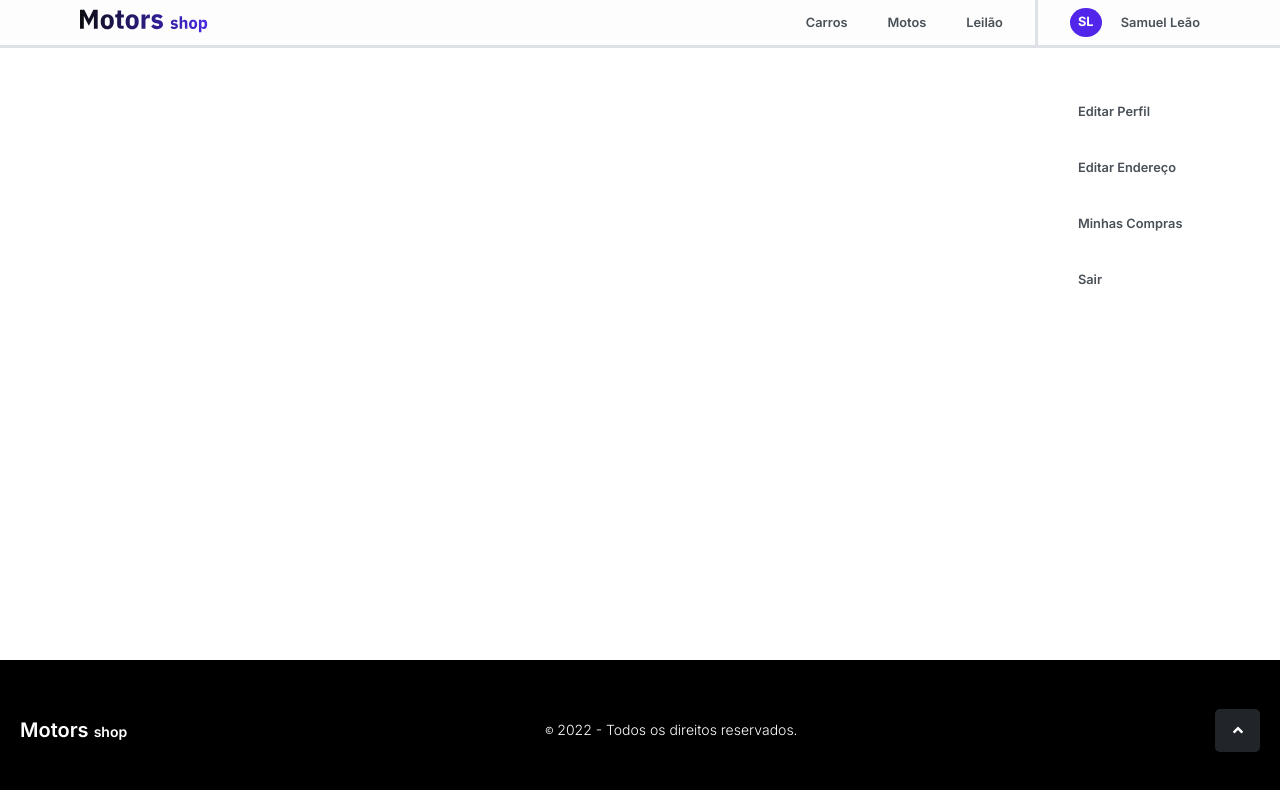
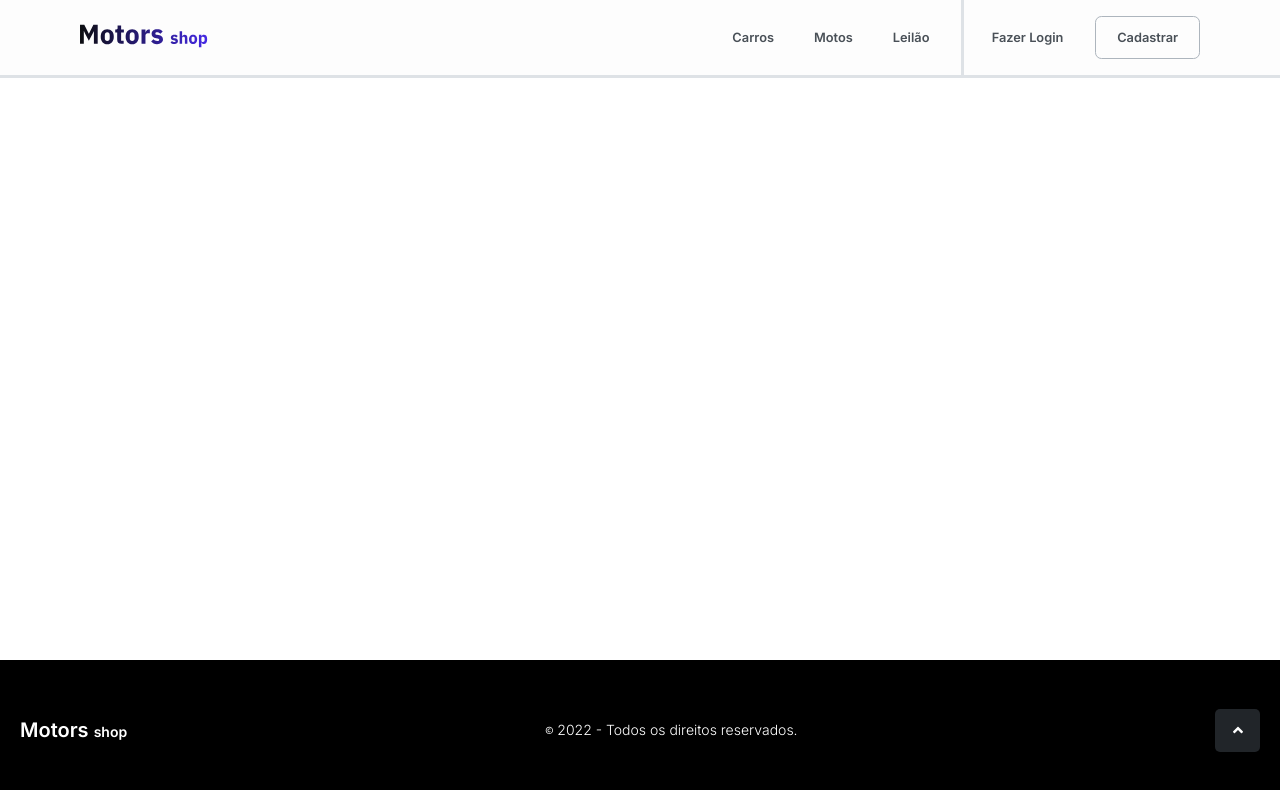
Before and after one commit to Motors-M6-Kenzie-Academy/Front-end, a React (Create React App) app: page / in a window 1280 px wide. Shown: the top 790 px of the page. Built offline with nearby package versions, Linux system fonts and the light colour scheme.

Commit message:
Build: Instalação de pacote React Router Dom, criação de components base e configuração de rotas. Fix: Remoção de dados do user no navbar

```diff
--- a/src/components/Navbar/index.tsx
+++ b/src/components/Navbar/index.tsx
@@ -7,22 +7,20 @@ export default function Navbar() {
     list?.classList.toggle("active");
   };
 
-  const handleUser = () => {
-    const list = document.querySelector(".user-settings");
-    list?.classList.toggle("active");
-  };
+  // const handleUser = () => {
+  //   const list = document.querySelector(".user-settings");
+  //   list?.classList.toggle("active");
+  // };
 
-  const sigla = [];
-  const userName = [];
-  const user = {
-    name: "Samuel Leão",
-  };
+  // const sigla: any = [];
+  // const userName: any = [];
+  // const user = {};
 
-  userName.push(user.name.split(" ")[0]);
-  userName.push(user.name.split(" ")[1]);
+  // userName.push(user.name.split(" ")[0]);
+  // userName.push(user.name.split(" ")[1]);
 
-  sigla.push(userName[0].substring(0, 1));
-  sigla.push(userName[1].substring(0, 1));
+  // sigla.push(userName[0].substring(0, 1));
+  // sigla.push(userName[1].substring(0, 1));
 
   return (
     <>
@@ -47,10 +45,10 @@ export default function Navbar() {
             <li>
               <a href="/">Leilão</a>
             </li>
-            {user ? (
+            {/* {user ? (
               <div className="container-user" onClick={() => handleUser()}>
                 <div className="circle">{sigla}</div>
-                <span className="user-name">{user.name}</span>
+                <span className="user-name">{user?.name}</span>
                 <ul className="user-settings">
                   <li>
                     <a href="/">Editar Perfil</a>
@@ -75,7 +73,13 @@ export default function Navbar() {
                   <a href="/">Cadastrar</a>
                 </li>
               </>
-            )}
+            )} */}
+            <li>
+              <a href="/">Fazer Login</a>
+            </li>
+            <li>
+              <a href="/">Cadastrar</a>
+            </li>
           </ul>
         </nav>
       </HeaderContainer>
--- a/src/components/Navbar/styles.ts
+++ b/src/components/Navbar/styles.ts
@@ -2,7 +2,6 @@ import styled from "styled-components";
 
 export const HeaderContainer = styled.header`
   width: 100%;
-  height: 6vh;
 
   display: flex;
   align-items: center;
@@ -53,7 +52,6 @@ export const HeaderContainer = styled.header`
     .container-user {
       display: flex;
       align-items: center;
-      height: 6vh;
 
       gap: 1.2rem;
 
@@ -97,7 +95,6 @@ export const HeaderContainer = styled.header`
       ul li {
         border: none;
         padding: 0;
-        height: 2rem;
       }
     }
   }
--- /dev/null
+++ b/src/components/Register/index.tsx
@@ -0,0 +1,7 @@
+export const Register = () => {
+  return (
+    <div>
+      <h1>Register</h1>
+    </div>
+  );
+};
--- /dev/null
+++ b/src/components/SignIn/index.tsx
@@ -0,0 +1,7 @@
+export const SignIn = () => {
+  return (
+    <div>
+      <h1>Sign In</h1>
+    </div>
+  );
+};
--- a/src/index.tsx
+++ b/src/index.tsx
@@ -1,12 +1,30 @@
 import React from "react";
 import ReactDOM from "react-dom/client";
 import App from "./App";
+import { createBrowserRouter, RouterProvider } from "react-router-dom";
+import { SignIn } from "./components/SignIn";
+import { Register } from "./components/Register";
+
+const router = createBrowserRouter([
+  {
+    path: "/",
+    element: <App />,
+  },
+  {
+    path: "/signin",
+    element: <SignIn />,
+  },
+  {
+    path: "/register",
+    element: <Register />,
+  },
+]);
 
 const root = ReactDOM.createRoot(
   document.getElementById("root") as HTMLElement
 );
 root.render(
   <React.StrictMode>
-    <App />
+    <RouterProvider router={router} />
   </React.StrictMode>
 );
```
Also changed, not shown: 1 other file (tests, documents, lock files or other folders).
